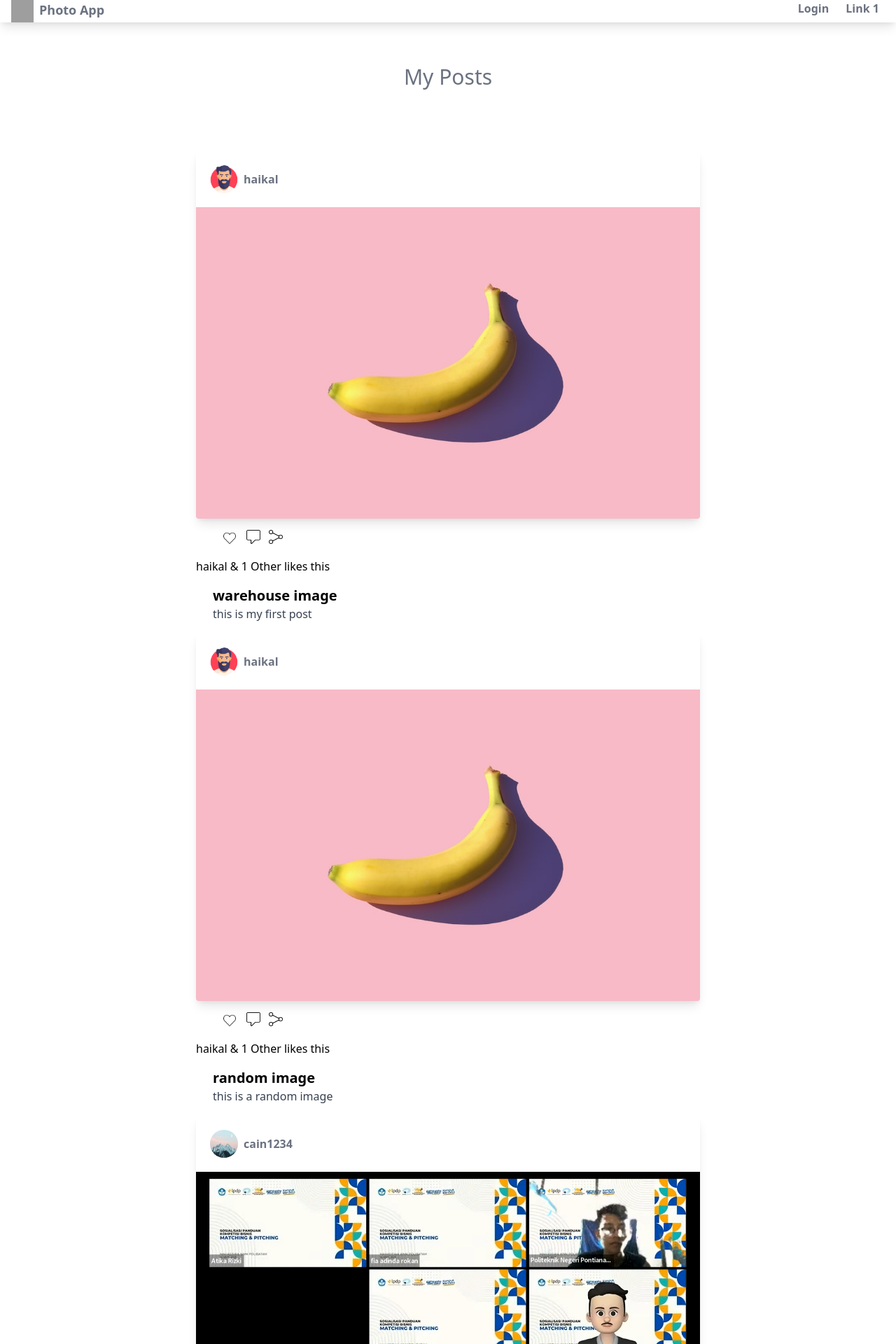
After one commit to Haikalfkri/Django_Social_Media_App, a Django app: page /posts/feed/ in a window 1280 px wide. The commit adds this page. Shown: the top 1920 px of the page at 70% size. Run offline with Django 4.2, Linux system fonts and the light colour scheme; data comes from the database, SQL or seed files in the repository; both versions use the stored data as it was after the commit; style sheets or scripts are compiled from the project's sources; some libraries are stand-ins or nearby versions; grey boxes are pictures that could not be loaded.

Commit message:
make like functionality

```diff
--- a/socialproject/post/models.py
+++ b/socialproject/post/models.py
@@ -10,7 +10,7 @@ class Post(models.Model):
     title = models.CharField(max_length=200)
     slug = models.SlugField(max_length=200, blank=True)
     created = models.DateField(auto_now_add=True)
-
+    liked_by = models.ManyToManyField(settings.AUTH_USER_MODEL, related_name='posts_liked', blank=True)
 
     def __str__(self):
         return self.title
--- /dev/null
+++ b/socialproject/post/templates/posts/feed.html
@@ -0,0 +1,77 @@
+{% extends 'users/base.html' %}
+
+{% load mathfilters %}
+
+{% load static %}
+
+{% block body %}
+
+{% for message in messages %}
+    {{ message }}
+{% endfor %}
+
+    <div class="flex mt-5 p-10 justify-center">
+        <h2 class="text-3xl font-normal mb-2 text-gray-500">My Posts</h2>
+    </div>
+
+    <div class="grid mx-60 p-10 grid-cols-1">
+        {% for post in posts %}
+        <!-- Card start here -->
+
+        <a href="#">
+            <div class="rounded overflow-hidden w-[470px] h-[470px] bg-white shadow-lg">
+                <div class="user-container flex mx-5 my-5">
+                    <img src="{{ post.user.profile.photo.url }}" alt="" class="w-10 h-10 rounded-full">
+                    <div class="mx-2 my-2 font-bold">
+                        <span class="text-gray-500">{{ post.user }}</span>
+                    </div>
+                </div>
+                <img src="{{ post.image.url }}" alt="">
+            </div>
+            <div class="px-6 py-4">
+                <div class="icon-container flex gap-3">
+                    <a id="{{ post.id }}" class="btn-like">
+                        {% if logged_user in post.liked_by.all %}
+                        <img class="w-6 h-6 " src="{% static 'users/images/redlike.png' %}" alt="">
+                        {% else %}
+                        <img class="w-6 h-6 " src="{% static 'users/images/whitelike.png' %}" alt="">
+                        {% endif %}
+                    </a>
+                    <img class="w-5 h-5 " src="{% static 'users/images/comment.png' %}" alt="">
+                    <img class="w-5 h-5 " src="{% static 'users/images/share.png' %}" alt="">
+                </div>
+            </div>
+            <div>
+                {% if post.liked_by.count < 1 %}
+                {% elif post.liked_by.count == 1 %}
+                {{ post.liked_by.first }} Like this
+                {% elif post.liked_by.count > 1 %}
+                {{ post.liked_by.first }} & {{ post.liked_by.count|sub:1 }} Other likes this
+                {% endif %}
+            </div>
+            <div class="px-6 py-4">
+                <div class="font-bold text-xl">{{ post.title }}</div>
+                <p class="text-gray-700 text-base">{{ post.caption }}</p>
+            </div>
+        </a>
+
+        <!-- Card end -->
+        {% endfor %}
+    </div>
+
+    <script type="text/javascript">
+
+        window.CSRF_TOKEN = "{{ csrf_token }}"
+        $(document).on('click', '.btn-like', function() {
+            var post_id = this.id
+            $.ajax({
+                method: "POST",
+                url: "/posts/like/",
+                data: {post_id:post_id, csrfmiddlewaretoken:window.CSRF_TOKEN}
+            })
+            window.location.href="http://127.0.0.1:8000/posts/feed/"
+        })
+
+    </script>
+
+{% endblock %}
--- a/socialproject/post/urls.py
+++ b/socialproject/post/urls.py
@@ -3,4 +3,6 @@ from post import views
 
 urlpatterns = [
     path("create_post/", views.create_post, name="create_post"),
+    path("feed/", views.feed, name="feed"),
+    path('like/', views.like_post, name="like"),
 ]
--- a/socialproject/post/views.py
+++ b/socialproject/post/views.py
@@ -1,6 +1,9 @@
 from django.shortcuts import render, redirect
 from django.contrib.auth.decorators import login_required
 from .forms import PostCreateForm
+from .models import Post
+from users.models import Profile
+from django.shortcuts import get_object_or_404
 
 
 # Create your views here.
@@ -17,5 +20,21 @@ def create_post(request):
     else:
         form = PostCreateForm(data=request.GET)
 
+    return render(request, 'posts/create.html', {'form': form})
 
-    return render(request, 'posts/create.html', {'form': form})
+
+def feed(request):
+    posts = Post.objects.all()
+    logged_user = request.user
+    return render(request, "posts/feed.html", {'posts': posts, 'logged_user':logged_user})
+
+
+def like_post(request):
+    post_id = request.POST.get('post_id')
+    post = get_object_or_404(Post, id=post_id)
+    if post.liked_by.filter(id=request.user.id).exists():
+        post.liked_by.remove(request.user)
+    else:
+        post.liked_by.add(request.user)
+
+    return redirect('feed')
--- a/socialproject/socialproject/settings.py
+++ b/socialproject/socialproject/settings.py
@@ -40,6 +40,7 @@ INSTALLED_APPS = [
     "django.contrib.staticfiles",
     "users",
     "post",
+    "mathfilters",
 ]
 
 MIDDLEWARE = [
--- a/socialproject/users/templates/users/base.html
+++ b/socialproject/users/templates/users/base.html
@@ -2,21 +2,29 @@
 <!DOCTYPE html>
 <html lang="en">
   <head>
-    <meta charset="UTF-8">
-    <meta name="viewport" content="width=device-width, initial-scale=1.0">
-    <link rel="stylesheet" href="{% static 'users/style.css' %}">
-    <link rel="stylesheet" href="{% static 'users/styles.css' %}">
+    <meta charset="UTF-8" />
+    <meta name="viewport" content="width=device-width, initial-scale=1.0" />
+    <link rel="stylesheet" href="{% static 'users/style.css' %}" />
+    <link rel="stylesheet" href="{% static 'users/styles.css' %}" />
+    <script
+      src="https://code.jquery.com/jquery-3.7.1.js"
+      integrity="sha256-eKhayi8LEQwp4NKxN+CfCh+3qOVUtJn3QNZ0TciWLP4="
+      crossorigin="anonymous"
+    ></script>
     <title></title>
   </head>
   <body>
-
     <nav class="shadow-lg">
       <div class="px-4 mx-auto">
         <div class="flex justify-between">
           <!-- Website Logo -->
           <div>
             <a class="flex" href="">
-                        <img class="h-8 w-8 mr-2" src="{% static 'users/images/social.png' %}" alt="">
+              <img
+                class="h-8 w-8 mr-2"
+                src="{% static 'users/images/social.png' %}"
+                alt=""
+              />
               <span class="font-semibold text-lg text-gray-500">Photo App</span>
             </a>
           </div>
@@ -24,9 +32,17 @@
           <!-- Website Items -->
           <div class="space-x-1">
             {% if request.user.is_authenticated %}
-                    <a class="py-4 px-2 text-gray-500 font-semibold" href="{% url 'logout' %}">Logout</a>
+            <a
+              class="py-4 px-2 text-gray-500 font-semibold"
+              href="{% url 'logout' %}"
+              >Logout</a
+            >
             {% else %}
-                    <a class="py-4 px-2 text-gray-500 font-semibold" href="{% url 'login' %}">Login</a>
+            <a
+              class="py-4 px-2 text-gray-500 font-semibold"
+              href="{% url 'login' %}"
+              >Login</a
+            >
             {% endif %}
             <a class="py-4 px-2 text-gray-500 font-semibold" href="">Link 1</a>
           </div>
@@ -34,10 +50,6 @@
       </div>
     </nav>
 
-
-    {% block body %}
-
-    {% endblock %}
-
+    {% block body %} {% endblock %}
   </body>
 </html>
```
Also changed, not shown: socialproject/db.sqlite3, socialproject/media/image/23/10/16/WhatsApp_Image_2023-09-15_at_19.06.59.jpeg (added), socialproject/media/image/23/10/16/pizza.jpg (added), socialproject/media/users/2023/10/16/211754_heart_icon.png (added), socialproject/media/users/2023/10/16/Pexels_Photo_by_Dalila_Dalprat.png (added), socialproject/media/users/2023/10/16/WhatsApp_Image_2023-03-24_at_16.51.29.jpeg (added), socialproject/post/migrations/0002_post_liked_by.py (added), socialproject/users/static/users/images/redlike.png (added), socialproject/users/static/users/images/whitelike.png (renamed from socialproject/users/static/users/images/like.png). Lines whose indentation alone changed are shown as unchanged.
